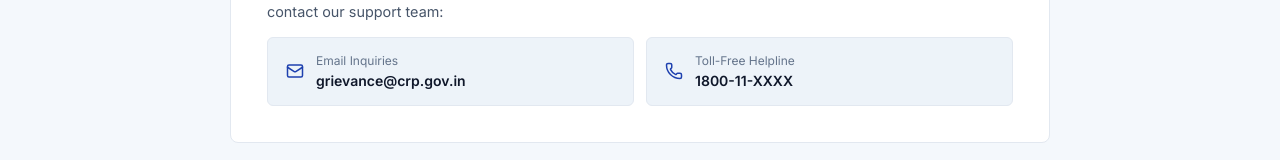
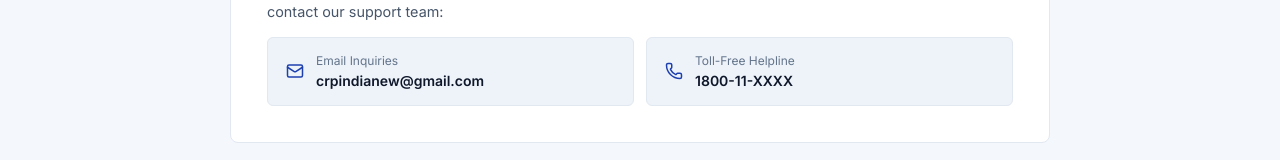
Before and after one commit to amankr28819-prog/CRP---India-NEW, a React (Vite) app in the folder frontend/: page /privacy in a window 1280 px wide. Shown: the part 2731-2891 px from the top of the page. Built offline with nearby package versions, Linux system fonts and the light colour scheme; no server answers.

Commit message:
Update privacy policy grievance email

```diff
--- a/frontend/src/pages/PrivacyPolicy.jsx
+++ b/frontend/src/pages/PrivacyPolicy.jsx
@@ -250,7 +250,7 @@ export default function PrivacyPolicy() {
                 <Mail size={18} style={{ color: 'var(--color-primary)' }} />
                 <div>
                   <div style={{ fontSize: '0.75rem', color: 'var(--text-muted)' }}>Email Inquiries</div>
-                  <div style={{ fontSize: '0.875rem', fontWeight: 600, color: 'var(--text-primary)' }}>grievance@crp.gov.in</div>
+                  <div style={{ fontSize: '0.875rem', fontWeight: 600, color: 'var(--text-primary)' }}>crpindianew@gmail.com</div>
                 </div>
               </div>
 
```
